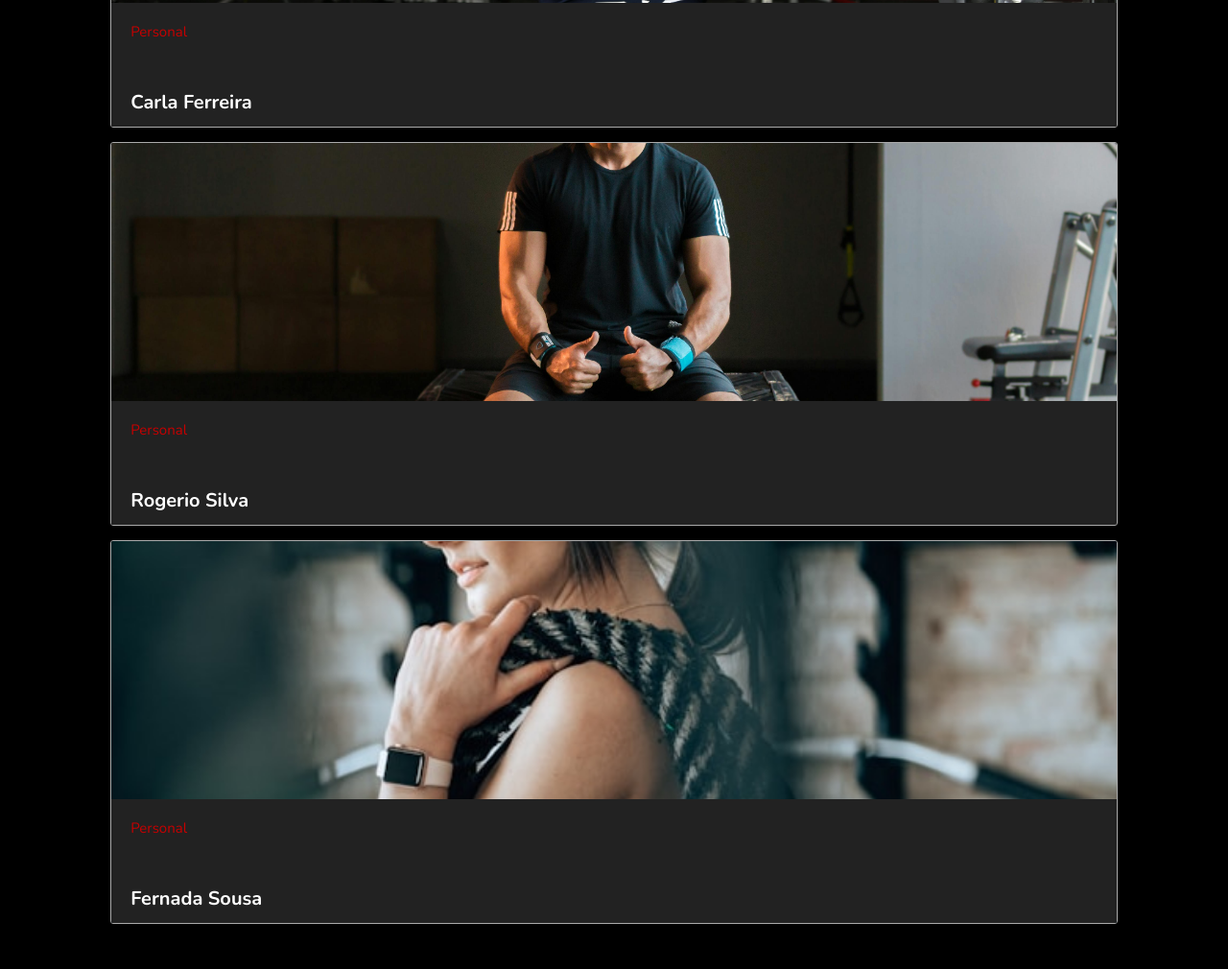
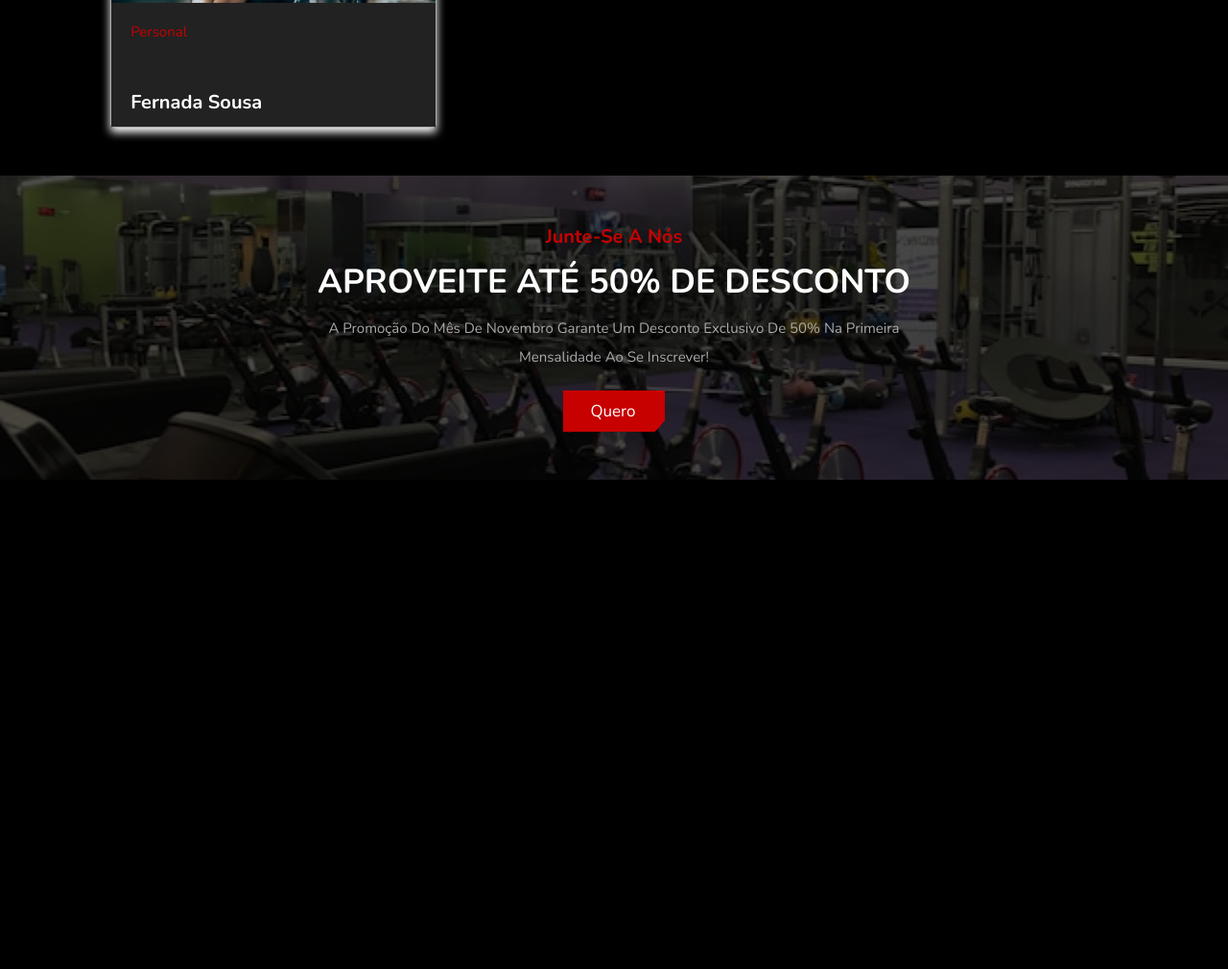
Before and after one commit to ValmirSGama/siteParaAcademia, a plain HTML site: page index.html in a window 1280 px wide. Shown: the part 3748-4758 px from the top of the page at 96% size. After the commit the page ends 4248 px from the top, so only its background shows below. Drawn offline with nearby package versions, Linux system fonts and the light colour scheme.

Commit message:
Adição da seção banner e estilização

```diff
--- a/index.html
+++ b/index.html
@@ -214,7 +214,7 @@
         </div>
 
         <div class="box">
-          <img src="image/Personalmulher1.jpg"">
+          <img src="image/Personalmulher1.jpg">
           <div class="content">
             <span>Personal</span>
             <h3>Carla Ferreira</h3>
@@ -252,10 +252,19 @@
           </div>
         </div>
       </div>
+    </section>
+    <!--trainers section ends-->
 
+    <!--banner section starts-->
+    <section class="banner">
+      <span>Junte-se a Nós</span>
+      <h3>Aproveite até 50% de desconto</h3>
+      <p>
+        A promoção do mês de novembro garante um desconto exclusivo de 50% na primeira mensalidade ao se inscrever!
+      </p>
+      <a href="#" class="btn">Quero</a>
     </section>
-
-    <!--trainers section ends-->
+    <!--banner section ends-->
 
     <!--swiper js link-->
     <script src="https://cdn.jsdelivr.net/npm/swiper@11/swiper-bundle.min.js"></script>
--- a/style.css
+++ b/style.css
@@ -3,6 +3,7 @@
 :root{
     --color-backgroud-dark: #000;
     --color-white: #fff;
+    --black-opacity: rgba(0, 0, 0, 0.7);
     --main-color-red: rgb(199, 0, 0);
     --color-scrollbar-track: #2a2a2a;
     --color-light-grey-bg: #aaa;
@@ -261,7 +262,7 @@ section{
 
 .features .box-container{
     display: grid;
-    grid-template-columns: repeat(auto-fit,minmax(32rem, 1fr));
+    grid-template-columns: repeat(auto-fit, minmax(32rem, 1fr));
     gap: 1.5rem;
 }
 
@@ -390,7 +391,7 @@ section{
 
 .trainers .box-container{
     display: grid;
-    grid-template-columns: repeat(auto-fit, minmax(29rem, fr));
+    grid-template-columns: repeat(auto-fit, minmax(29rem, 1fr));
     gap: 1.5rem;
 }
 
@@ -399,7 +400,7 @@ section{
     overflow: hidden;
     position: relative;
     border: .1rem solid var(--color-light-grey-bg);
-    box-shadow: var(--color-white);
+    box-shadow: var(--color-white) 0 .5rem 1rem 0;
     border-radius: .3rem;
 }
 
@@ -449,6 +450,36 @@ section{
 
 .trainers .box-container .box .content .share a:hover{
     color: var(--main-color-red);
+}
+
+.banner{
+    background: linear-gradient(var(--black-opacity), var(--black-opacity)),
+    url(image/academia.jpg) no-repeat;
+    background-size: cover;
+    background-position: center;
+    background-attachment: fixed;
+    text-align: center;
+}
+
+.banner span{
+    font-size: 2rem;
+    font-weight: bolder;
+    color: var(--main-color-red);
+}
+
+.banner h3{
+    padding-top: 1rem;
+    color: var(--color-white);
+    text-transform: uppercase;
+    font-size: 3.5rem;
+}
+
+.banner p{
+    margin: 1rem auto;
+    max-width: 60rem;
+    font-size: 1.5rem;
+    color: var(--color-light-grey-bg);
+    line-height: 2;
 }
 
 @media(max-width: 991px){
```
Also changed, not shown: image/academia.jpg (added).
